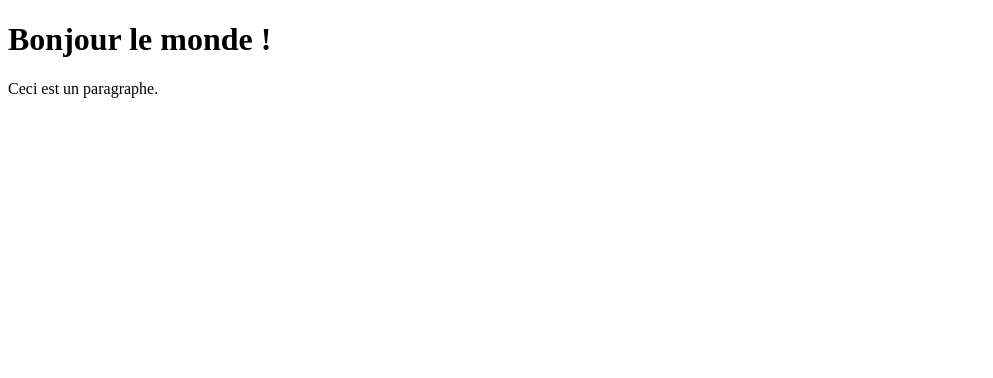
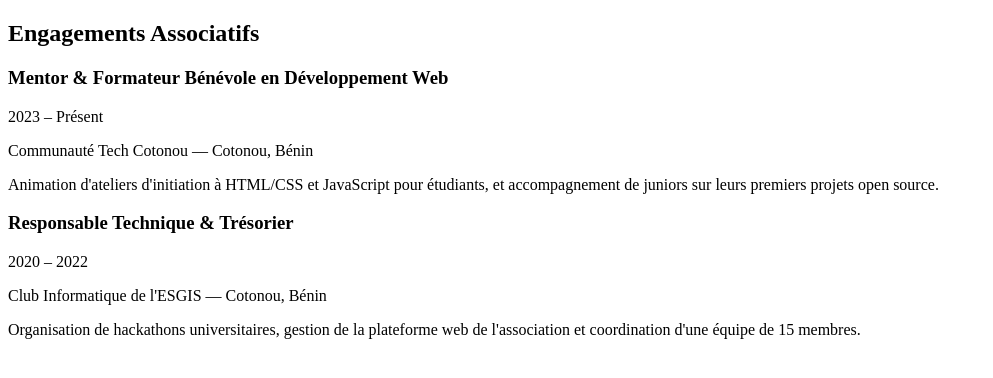
Before and after one commit to Bokjong04/-mon-cv, a plain HTML site: page index.html in a window 1280 px wide. Shown: the whole page, without its empty margins (0-993 px from the left). Drawn offline with Linux system fonts and the light colour scheme.

Commit message:
mise en place de la section associations

```diff
--- a/index.html
+++ b/index.html
@@ -7,7 +7,27 @@
     <title>Mon CV</title>
   </head>
   <body>
-    <h1>Bonjour le monde !</h1>
-    <p>Ceci est un paragraphe.</p>
+    <!-- 5. SECTION ASSOCIATIONS -->
+    <section class="cv-section" aria-labelledby="associations-title">
+        <h2 id="associations-title">Engagements Associatifs</h2>
+
+        <div class="association-item">
+        <div class="association-header">
+            <h3 class="association-role">Mentor & Formateur Bénévole en Développement Web</h3>
+            <span class="association-date">2023 – Présent</span>
+        </div>
+        <p class="association-org">Communauté Tech Cotonou — Cotonou, Bénin</p>
+        <p class="association-details">Animation d'ateliers d'initiation à HTML/CSS et JavaScript pour étudiants, et accompagnement de juniors sur leurs premiers projets open source.</p>
+        </div>
+
+        <div class="association-item">
+        <div class="association-header">
+            <h3 class="association-role">Responsable Technique & Trésorier</h3>
+            <span class="association-date">2020 – 2022</span>
+        </div>
+        <p class="association-org">Club Informatique de l'ESGIS — Cotonou, Bénin</p>
+        <p class="association-details">Organisation de hackathons universitaires, gestion de la plateforme web de l'association et coordination d'une équipe de 15 membres.</p>
+        </div>
+    </section>
   </body>
 </html>
```
